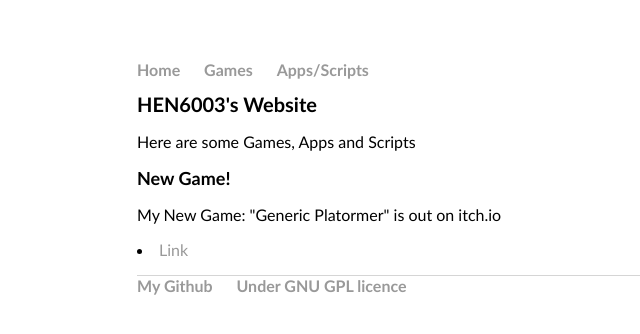
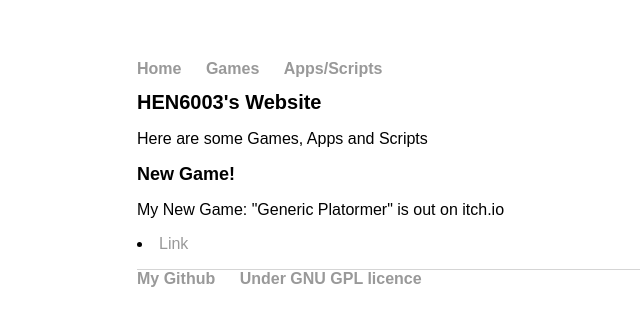
Before and after one commit to hen6003/hen6003.github.io, a Jekyll site: the page built from index.html, in a window 1280 px wide. Shown: the top 334 px of the page, without its empty margins (55-695 px from the left). Built offline with Jekyll 4.4.1, drawn with Linux system fonts in a browser that asks for light colours.

Commit message:
changed font to fira code

```diff
--- a/css/main.css
+++ b/css/main.css
@@ -2,10 +2,10 @@ body {
     margin: 60px auto;
     width: 70%;
     font-size: 16px;
-    font-family:'Calibri',sans-serif;
+    font-family:'Fira Code',sans-serif;
 }
 nav ul, footer ul {
-    font-family:'Calibri',sans-serif;
+    font-family:'Fira Code',sans-serif;
     font-size: 16px;
     padding: 0px;
     list-style: none;
@@ -24,15 +24,15 @@ a:hover {
 }
 h1 {
     font-size: 20px;
-    font-family:'Calibri',sans-serif;
+    font-family:'Fira Code',sans-serif;
 }
 h2 {
     font-size: 18px;
-    font-family:'Calibri',sans-serif;
+    font-family:'Fira Code',sans-serif;
 }
 h3 {
     font-size: 16px;
-    font-family:'Calibri',sans-serif;
+    font-family:'Fira Code',sans-serif;
 }
 footer {
     border-top: 1px solid #d5d5d5;
@@ -44,7 +44,7 @@ ul {
 ul.dashed {
   list-style-type: none;
   font-size: 14px;
-  font-family:'Calibri',sans-serif;
+  font-family:'Fira Code',sans-serif;
 }
 ul.dashed > li {
   text-indent: -5px;
```
